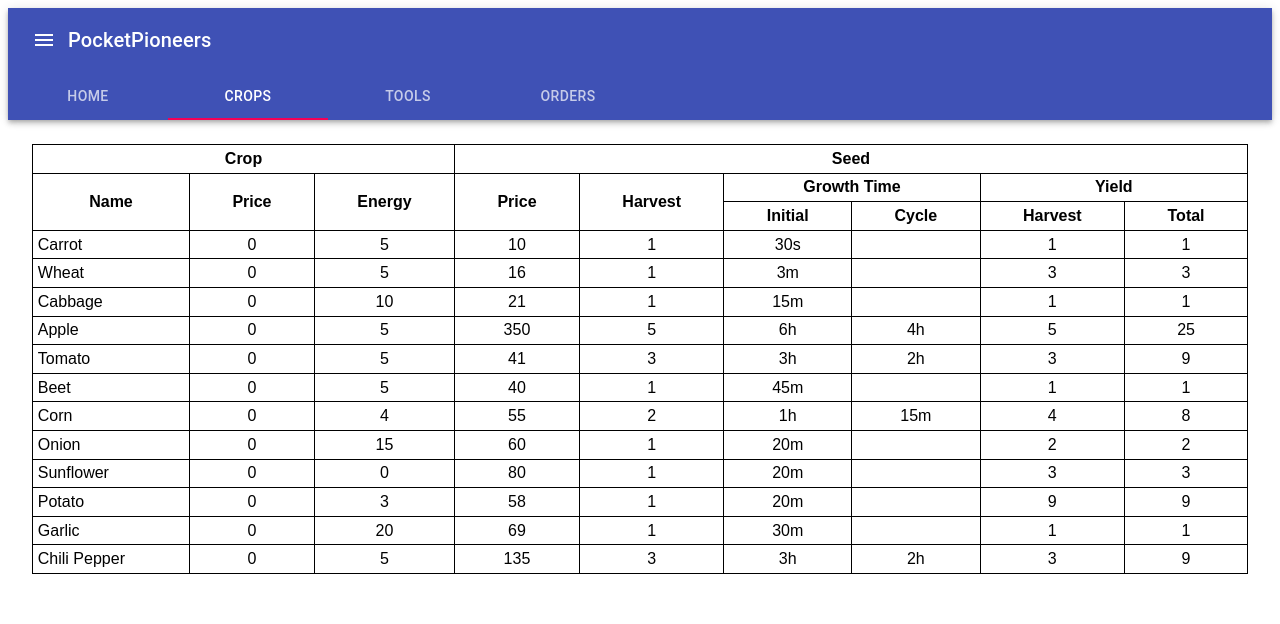
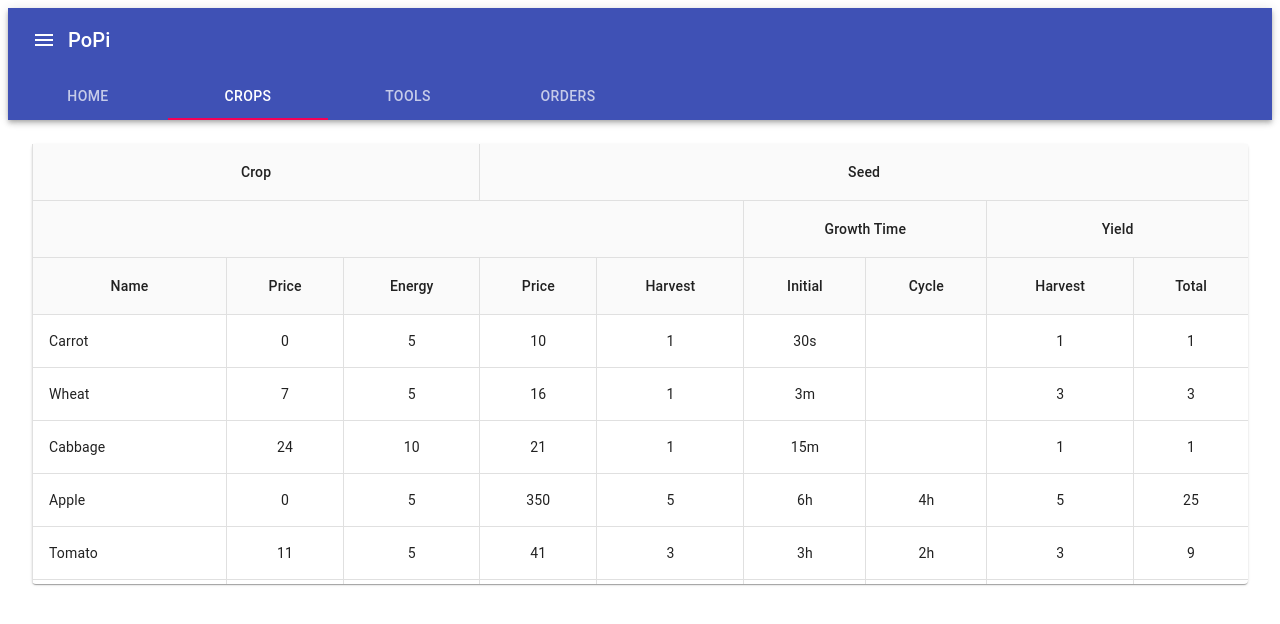
Before and after one commit to WynseL/PoPi, a React (Create React App) app: page / in a window 1280 px wide. Both pictures are taken after a click on the tab "CROPS". Shown: the top 624 px of the page. Built offline with nearby package versions, Linux system fonts and the light colour scheme.

Commit message:
UI and table changes

```diff
--- a/src/data/crops.json
+++ b/src/data/crops.json
@@ -1,4 +1,7 @@
-[
+{
+  "game_version": "0.2.4",
+  "date_updated": "16/07/2021",
+  "items": [
     {
       "id": "cr_001",
       "name": "Carrot",
@@ -9,14 +12,14 @@
     {
       "id": "cr_002",
       "name": "Wheat",
-    "sell_price": 0.0,
+      "sell_price": 7.0,
       "energy": 5,
       "seed_id": "sd_002"
     },
     {
       "id": "cr_003",
       "name": "Cabbage",
-    "sell_price": 0.0,
+      "sell_price": 24.0,
       "energy": 10,
       "seed_id": "sd_003"
     },
@@ -30,7 +33,7 @@
     {
       "id": "cr_005",
       "name": "Tomato",
-    "sell_price": 0.0,
+      "sell_price": 11.0,
       "energy": 5,
       "seed_id": "sd_005"
     },
@@ -44,43 +47,44 @@
     {
       "id": "cr_007",
       "name": "Corn",
-    "sell_price": 0.0,
+      "sell_price": 11.0,
       "energy": 4,
       "seed_id": "sd_007"
     },
     {
       "id": "cr_008",
       "name": "Onion",
-    "sell_price": 0.0,
+      "sell_price": 38.0,
       "energy": 15,
       "seed_id": "sd_008"
     },
     {
       "id": "cr_009",
       "name": "Sunflower",
-    "sell_price": 0.0,
+      "sell_price": 32.0,
       "energy": 0,
       "seed_id": "sd_009"
     },
     {
       "id": "cr_010",
       "name": "Potato",
-    "sell_price": 0.0,
+      "sell_price": 8.0,
       "energy": 3,
       "seed_id": "sd_010"
     },
     {
       "id": "cr_011",
       "name": "Garlic",
-    "sell_price": 0.0,
+      "sell_price": 90.0,
       "energy": 20,
       "seed_id": "sd_011"
     },
     {
       "id": "cr_012",
       "name": "Chili Pepper",
-    "sell_price": 0.0,
+      "sell_price": 31.0,
       "energy": 5,
       "seed_id": "sd_012"
     }
   ]
+}
--- a/src/data/repositories/CropsRepository.js
+++ b/src/data/repositories/CropsRepository.js
@@ -6,14 +6,22 @@ const seedsData = require("../seeds.json");
 
 class CropsRepository {
   constructor() {
-    this.crops = Array.from(cropsData);
-    this.seeds = Array.from(seedsData);
+    this.crops = cropsData;
+    this.seeds = seedsData;
+  }
+
+  getGameVersion() {
+    return this.crops.game_version;
+  }
+
+  getDateUpdated() {
+    return this.crops.date_updated;
   }
 
   getData() {
     let objects = [];
-    this.crops.forEach((item) => {
-      let seedItem = this.seeds.find((x) => x.id === item.seed_id);
+    this.crops.items.forEach((item) => {
+      let seedItem = this.seeds.items.find((x) => x.id === item.seed_id);
       let seed = new Seed(seedItem);
       let crop = new Crop(item, seed);
       objects.push(crop);
--- a/src/data/seeds.json
+++ b/src/data/seeds.json
@@ -1,4 +1,7 @@
-[
+{
+  "game_version": "0.2.4",
+  "date_updated": "16/07/2021",
+  "items": [
     {
       "id": "sd_001",
       "name": "Carrot Seed",
@@ -108,3 +111,4 @@
       "yield_per_harvest": 3
     }
   ]
+}
--- a/src/styles.css
+++ b/src/styles.css
@@ -3,26 +3,7 @@
   text-align: center;
 }
 
-table,
-th,
-td {
-  border-collapse: collapse;
-}
-
-.full-width,
-table {
+.full-width {
   display: block;
   max-width: 100%;
 }
-
-th,
-td {
-  margin: 0;
-  padding: 0.3rem;
-  border: 1px solid black;
-  width: 1%;
-}
-
-#name {
-  text-align: left;
-}
--- a/src/views/Crops.js
+++ b/src/views/Crops.js
@@ -1,44 +1,103 @@
 import React from "react";
 import CropsRepo from "../data/repositories/CropsRepository";
 import CropRow from "./subviews/CropRow";
+import {
+  makeStyles,
+  Table,
+  TableBody,
+  TableCell,
+  TableContainer,
+  TableHead,
+  TableRow,
+  Paper
+} from "@material-ui/core";
 
-class Crops extends React.Component {
-  render() {
-    let repo = new CropsRepo();
-    let data = repo.getData();
-    return (
-      <div className="App">
-        <table>
-          <thead>
-            <tr>
-              <th colSpan="3">Crop</th>
-              <th colSpan="6">Seed</th>
-            </tr>
-            <tr>
-              <th rowSpan="2">Name</th>
-              <th rowSpan="2">Price</th>
-              <th rowSpan="2">Energy</th>
-              <th rowSpan="2">Price</th>
-              <th rowSpan="2">Harvest</th>
-              <th colSpan="2">Growth Time</th>
-              <th colSpan="2">Yield</th>
-            </tr>
-            <tr>
-              <th>Initial</th>
-              <th>Cycle</th>
-              <th>Harvest</th>
-              <th>Total</th>
-            </tr>
-          </thead>
-          <tbody>
+const useStyles = makeStyles({
+  root: {
+    width: "100%"
+  },
+  container: {
+    maxHeight: 440
+  },
+  table: {
+    minWidth: 650,
+    "& .MuiTableCell-root": {
+      borderLeft: "1px solid rgba(224, 224, 224, 1)"
+    }
+  }
+});
+
+const Crops = () => {
+  const classes = useStyles();
+
+  let repo = new CropsRepo();
+  let data = repo.getData();
+  let version = repo.getGameVersion();
+  let date = repo.getDateUpdated();
+  return (
+    <Paper className={classes.root}>
+      <TableContainer className={classes.container}>
+        <Table stickyHeader className={classes.table}>
+          <caption>
+            Updated on {date}, Version {version}
+          </caption>
+          <TableHead>
+            <TableRow>
+              <TableCell align="center" colSpan="3">
+                Crop
+              </TableCell>
+              <TableCell align="center" colSpan="6">
+                Seed
+              </TableCell>
+            </TableRow>
+            <TableRow>
+              <TableCell align="center" colSpan="5"></TableCell>
+              <TableCell align="center" colSpan="2">
+                Growth Time
+              </TableCell>
+              <TableCell align="center" colSpan="2">
+                Yield
+              </TableCell>
+            </TableRow>
+            <TableRow>
+              <TableCell align="center" rowSpan="3">
+                Name
+              </TableCell>
+              <TableCell align="center" rowSpan="3">
+                Price
+              </TableCell>
+              <TableCell align="center" rowSpan="3">
+                Energy
+              </TableCell>
+              <TableCell align="center" rowSpan="3">
+                Price
+              </TableCell>
+              <TableCell align="center" rowSpan="3">
+                Harvest
+              </TableCell>
+              <TableCell align="center" rowSpan="3">
+                Initial
+              </TableCell>
+              <TableCell align="center" rowSpan="3">
+                Cycle
+              </TableCell>
+              <TableCell align="center" rowSpan="3">
+                Harvest
+              </TableCell>
+              <TableCell align="center" rowSpan="3">
+                Total
+              </TableCell>
+            </TableRow>
+          </TableHead>
+          <TableBody>
             {data.map((crop) => (
               <CropRow key={crop.id} crop={crop} />
             ))}
-          </tbody>
-        </table>
-      </div>
-    );
-  }
-}
+          </TableBody>
+        </Table>
+      </TableContainer>
+    </Paper>
+  );
+};
 
 export default Crops;
--- a/src/views/Home.js
+++ b/src/views/Home.js
@@ -1,14 +1,12 @@
 import React from "react";
 
-class Home extends React.Component {
-  render() {
+const Home = () => {
   return (
     <div className="App">
       <h1>Hey</h1>
       <h2>Start editing to see some magic happen!</h2>
     </div>
   );
-  }
-}
+};
 
 export default Home;
--- a/src/views/Navigation.js
+++ b/src/views/Navigation.js
@@ -1,10 +1,9 @@
-import React from "react";
+import React, { useState } from "react";
 import {
   AppBar,
   Toolbar,
   IconButton,
   Typography,
-  Button,
   Tabs,
   Tab
 } from "@material-ui/core";
@@ -15,21 +14,14 @@ import CropsScreen from "./Crops";
 import ToolsScreen from "./Tools";
 import OrdersScreen from "./Orders";
 
-class Navigation extends React.Component {
-  constructor(props) {
-    super(props);
-    this.state = {
-      key: "0"
-    };
-  }
-
-  setKey = (event, newValue) => {
-    this.setState({ key: newValue });
+const Navigation = () => {
+  const [key, setKey] = useState("0");
+  const setKeyListener = (event, newValue) => {
+    setKey(newValue);
   };
 
-  render() {
   return (
-      <TabContext value={this.state.key} class="full-width">
+    <TabContext value={key} class="full-width">
       <AppBar position="static">
         <Toolbar>
           <IconButton
@@ -40,9 +32,9 @@ class Navigation extends React.Component {
           >
             <MenuIcon />
           </IconButton>
-            <Typography variant="h6">PocketPioneers</Typography>
+          <Typography variant="h6">PoPi</Typography>
         </Toolbar>
-          <Tabs onChange={this.setKey} value={this.state.key}>
+        <Tabs onChange={setKeyListener} value={key}>
           <Tab label="Home" value="0" />
           <Tab label="Crops" value="1" />
           <Tab label="Tools" value="2" />
@@ -61,7 +53,6 @@ class Navigation extends React.Component {
       </TabPanel>
     </TabContext>
   );
-  }
-}
+};
 
 export default Navigation;
--- a/src/views/subviews/CropRow.js
+++ b/src/views/subviews/CropRow.js
@@ -1,23 +1,22 @@
 import React from "react";
+import { TableCell, TableRow } from "@material-ui/core";
 
-class CropRow extends React.Component {
-  render() {
-    const { crop } = this.props;
-    let seed = crop.seed;
-    return (
-      <tr>
-        <td id="name">{crop.name}</td>
-        <td>{crop.sellPrice}</td>
-        <td>{crop.energy}</td>
-        <td>{seed.price}</td>
-        <td>{seed.harvestCount}</td>
-        <td>{seed.growTimeInitial}</td>
-        <td>{seed.growTimeAfterHarvest}</td>
-        <td>{seed.yieldPerHarvest}</td>
-        <td>{seed.totalYield()}</td>
-      </tr>
-    );
-  }
-}
+const CropRow = (props) => {
+  const { crop } = props;
+  let seed = crop.seed;
+  return (
+    <TableRow>
+      <TableCell id="name">{crop.name}</TableCell>
+      <TableCell align="center">{crop.sellPrice}</TableCell>
+      <TableCell align="center">{crop.energy}</TableCell>
+      <TableCell align="center">{seed.price}</TableCell>
+      <TableCell align="center">{seed.harvestCount}</TableCell>
+      <TableCell align="center">{seed.growTimeInitial}</TableCell>
+      <TableCell align="center">{seed.growTimeAfterHarvest}</TableCell>
+      <TableCell align="center">{seed.yieldPerHarvest}</TableCell>
+      <TableCell align="center">{seed.totalYield()}</TableCell>
+    </TableRow>
+  );
+};
 
 export default CropRow;
```
Lines whose indentation alone changed are shown as unchanged.
